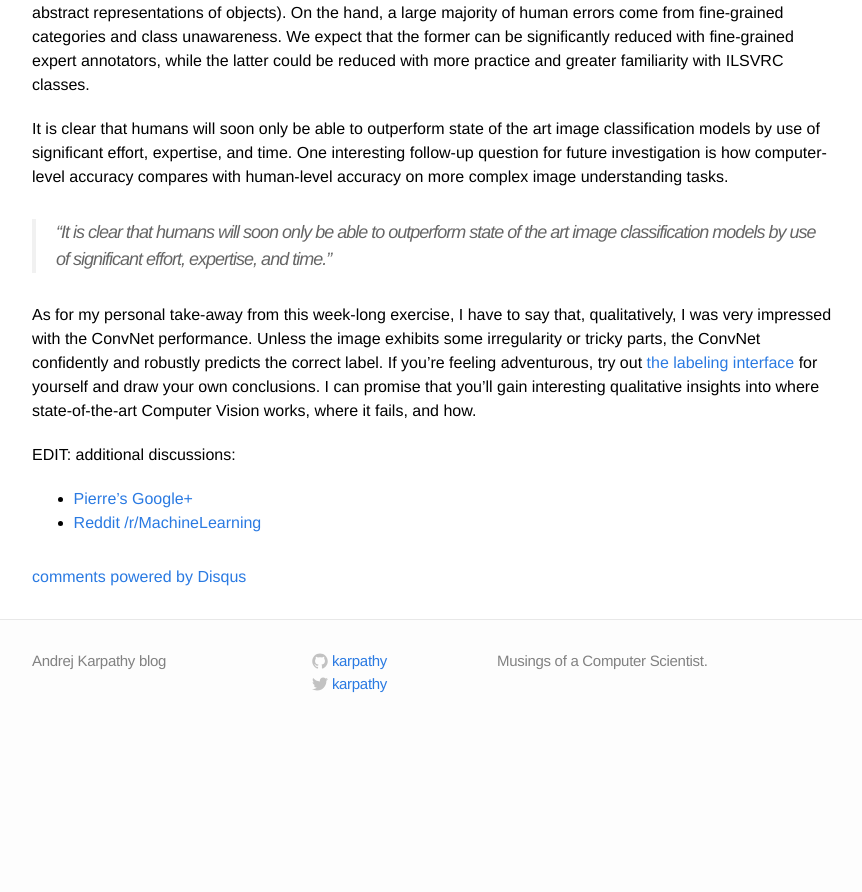
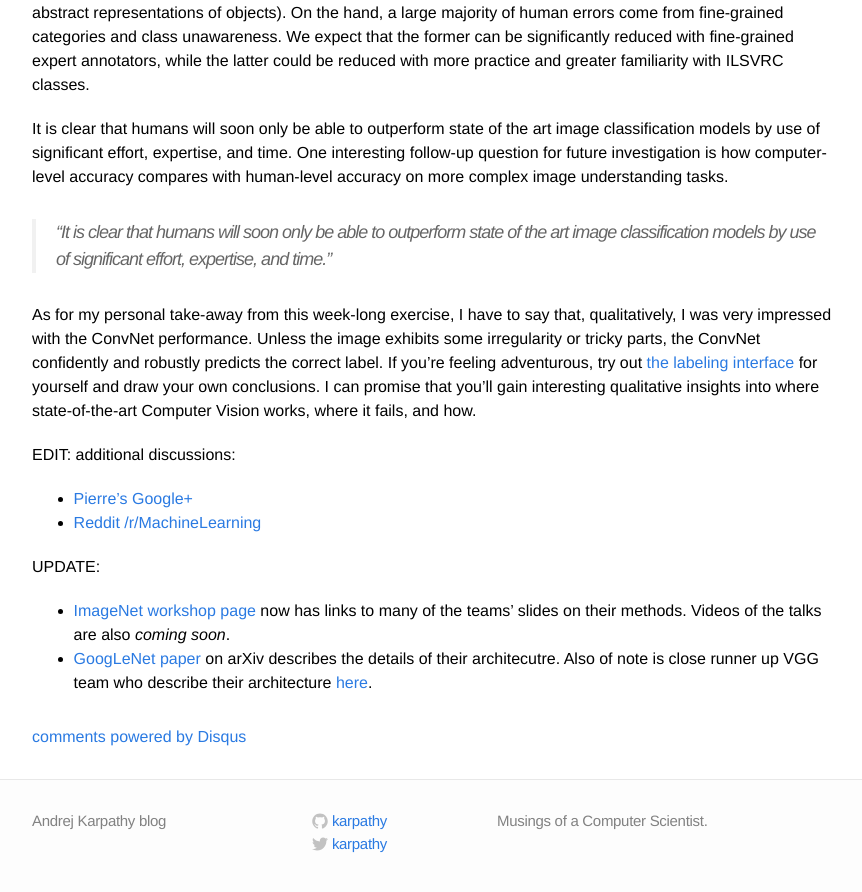
Before and after one commit to karpathy/karpathy.github.io, a Jekyll site: the page built from _posts/2014-09-02-what-i-learned-from-competing-against-a-convnet-on-imagenet.markdown, in a window 1280 px wide and 900 px high, scrolled down 6069 px. Shown: the top 892 px of the window, without its empty margins (208-1070 px from the left). Built offline with Jekyll 4.4.1, drawn with Linux system fonts in a browser that asks for light colours; Markdown is read by kramdown in place of the engine named in the settings; comment, search, counter and statistics services are not loaded; before the commit the page ends 6809 px from its top, so only the background shows below that.

Commit message:
adding links

```diff
--- a/_posts/2014-09-02-what-i-learned-from-competing-against-a-convnet-on-imagenet.markdown
+++ b/_posts/2014-09-02-what-i-learned-from-competing-against-a-convnet-on-imagenet.markdown
@@ -117,3 +117,7 @@ EDIT: additional discussions:
 
 - [Pierre's Google+](https://plus.google.com/u/0/+PierreSermanet/posts/6wZYMuXo8PU)
 - [Reddit /r/MachineLearning](http://www.reddit.com/r/MachineLearning/comments/2fg0va/what_i_learned_from_competing_against_a_convnet/)
+
+UPDATE:
+- [ImageNet workshop page](http://image-net.org/challenges/LSVRC/2014/eccv2014) now has links to many of the teams' slides on their methods. Videos of the talks are also *coming soon*.
+- [GoogLeNet paper](http://arxiv.org/abs/1409.4842) on arXiv describes the details of their architecutre. Also of note is close runner up VGG team who describe their architecture [here](http://arxiv.org/pdf/1409.1556.pdf).
```
